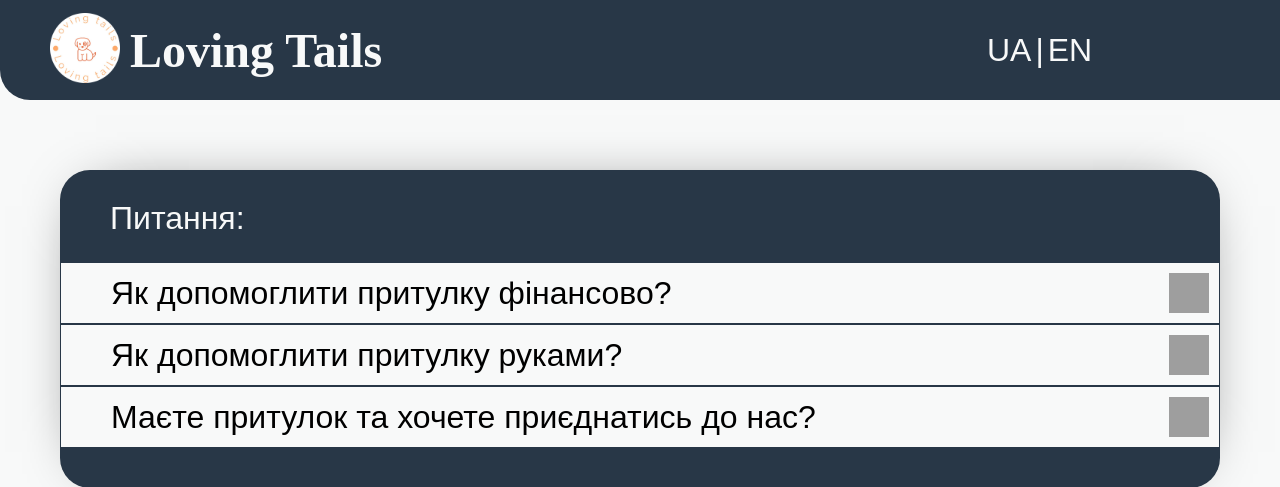
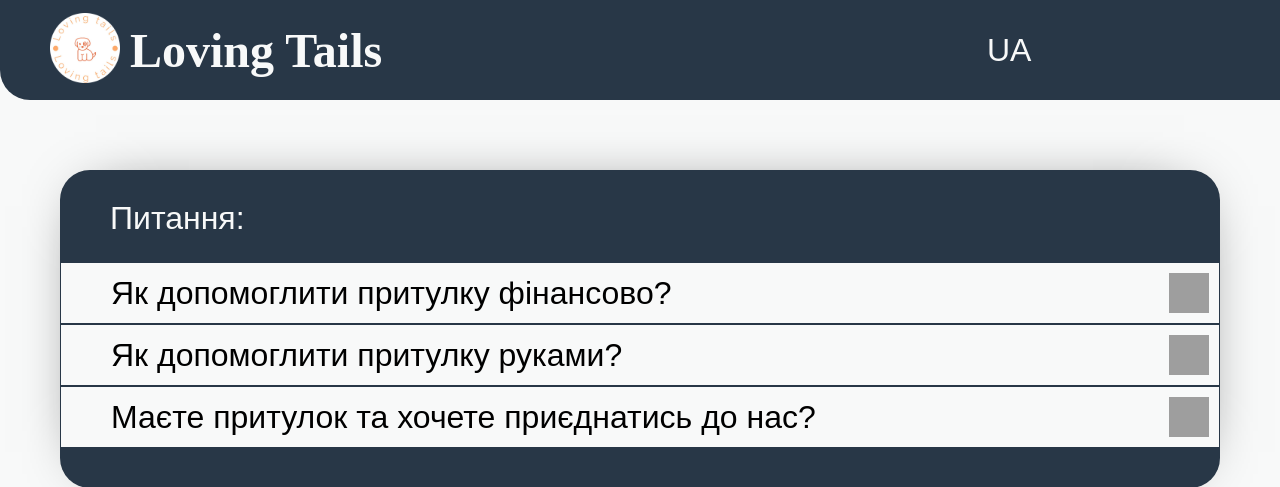
Before and after one commit to alexakka/animal-shelter, a Django app: page / in a window 1280 px wide. Shown: the top 487 px of the page. Run offline with Django 4.2, Linux system fonts and the light colour scheme; data that the repository does not hold is empty; grey boxes are pictures that could not be loaded.

Commit message:
remove-en

```diff
--- a/templates/addelem.html
+++ b/templates/addelem.html
@@ -24,9 +24,11 @@
         <img id="logo-img" src="{% static 'shelter/img/round-logo.png' %}" alt="name-logo">
         <h1 class="name-logo">Loving Tails</h1>
         <div id="lang-select">
+            <!--
+            <button class="lang-button">EN</button>
+            <button class="lang-button">|</button>
+            -->
             <button class="lang-button">UA</button>
-            <button class="lang-button">|</button>
-            <button class="lang-button">EN</button>
         </div>
 
     </header>
--- a/templates/adminelem.html
+++ b/templates/adminelem.html
@@ -25,9 +25,11 @@
         <img id="logo-img" src="{% static 'shelter/img/round-logo.png' %}" alt="name-logo">
         <h1 class="name-logo">Loving Tails</h1>
         <div id="lang-select">
+            <!--
+            <button class="lang-button">EN</button>
+            <button class="lang-button">|</button>
+            -->
             <button class="lang-button">UA</button>
-            <button class="lang-button">|</button>
-            <button class="lang-button">EN</button>
         </div>
 
     </header>
--- a/templates/animal_detail.html
+++ b/templates/animal_detail.html
@@ -22,9 +22,11 @@
         </a>
         <h1 class="name-logo">Loving Tails</h1>
         <div id="lang-select">
+            <!--
+            <button class="lang-button">EN</button>
+            <button class="lang-button">|</button>
+            -->
             <button class="lang-button">UA</button>
-            <button class="lang-button">|</button>
-            <button class="lang-button">EN</button>
         </div>
 
     </header>
--- a/templates/elem.html
+++ b/templates/elem.html
@@ -18,9 +18,11 @@
         <img id="logo-img" src="img/round-logo.png" alt="name-logo">
         <h1 class="name-logo">Loving Tails</h1>
         <div id="lang-select">
+            <!--
+            <button class="lang-button">EN</button>
+            <button class="lang-button">|</button>
+            -->
             <button class="lang-button">UA</button>
-            <button class="lang-button">|</button>
-            <button class="lang-button">EN</button>
         </div>
 
     </header>
--- a/templates/index.html
+++ b/templates/index.html
@@ -20,9 +20,11 @@
         </a>
         <h1 class="name-logo">Loving Tails</h1>
         <div id="lang-select">
+            <!--
+            <button class="lang-button">EN</button>
+            <button class="lang-button">|</button>
+            -->
             <button class="lang-button">UA</button>
-            <button class="lang-button">|</button>
-            <button class="lang-button">EN</button>
         </div>
 
     </header>
```
Also changed, not shown: templates/adminindex.html (+6 -4 lines).
